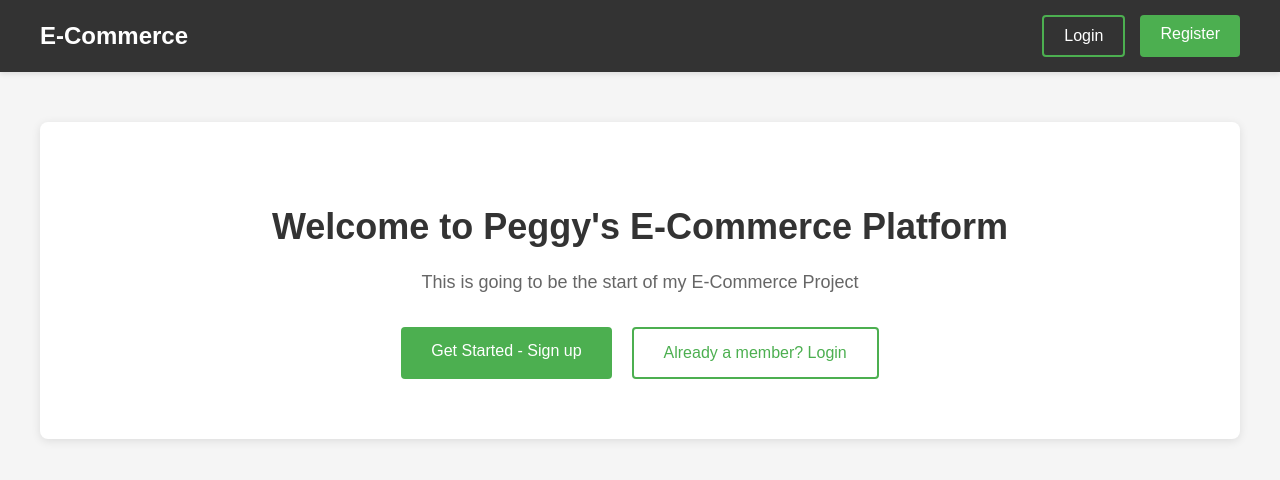
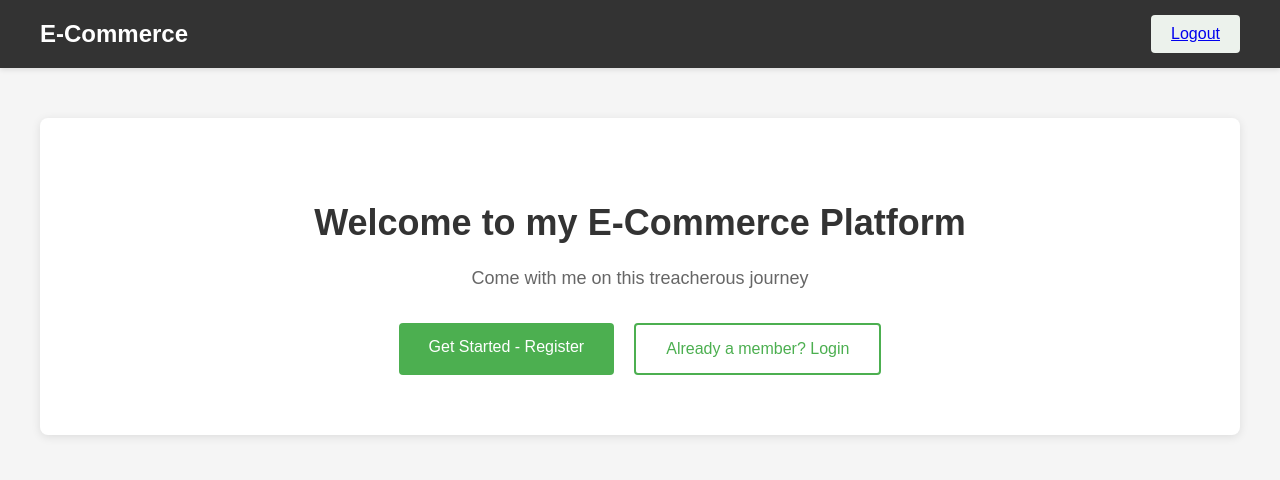
Before and after one commit to ae-peggy/Ecommerce_Project, a PHP site: page / in a window 1280 px wide. Shown: the top 480 px of the page. Run offline with PHP 8.4, Linux system fonts and the light colour scheme.

Commit message:
Update index.php

```diff
--- a/ecommerce_project/index.php
+++ b/ecommerce_project/index.php
@@ -39,7 +39,7 @@
         }
 
         .nav-btn {
-            background-color: #4CAF50;
+            background-color: #ecf2ecff;
             color: white;
             padding: 10px 20px;
             text-decoration: none;
@@ -126,23 +126,19 @@
         <div class="nav-container">
             <div class="logo">E-Commerce</div>
 
-            <!-- Navigation buttons - only show when customer is NOT logged in -->
-            <div class="nav-buttons">
-                <a href="login/login.php" class="nav-btn secondary">Login</a>
-                <a href="register.php" class="nav-btn">Register</a>
-            </div>
+         <div class="nav-btn">
+        <a href="login/logout.php">Logout</a>
         </div>
     </nav>
 
     <!-- Main Content -->
     <main class="main-content">
         <div class="welcome-section">
-            <h1>Welcome to Peggy's E-Commerce Platform</h1>
-            <p>This is going to be the start of my E-Commerce Project</p>
+            <h1>Welcome to my E-Commerce Platform</h1>
+            <p>Come with me on this treacherous journey</p>
 
-            <!-- Call-to-Action Buttons -->
             <div class="cta-buttons">
-                <a href="login/register.php" class="cta-btn">Get Started - Sign up</a>
+                <a href="login/register.php" class="cta-btn">Get Started - Register</a>
                 <a href="login/login.php" class="cta-btn secondary">Already a member? Login</a>
             </div>
         </div>
```
